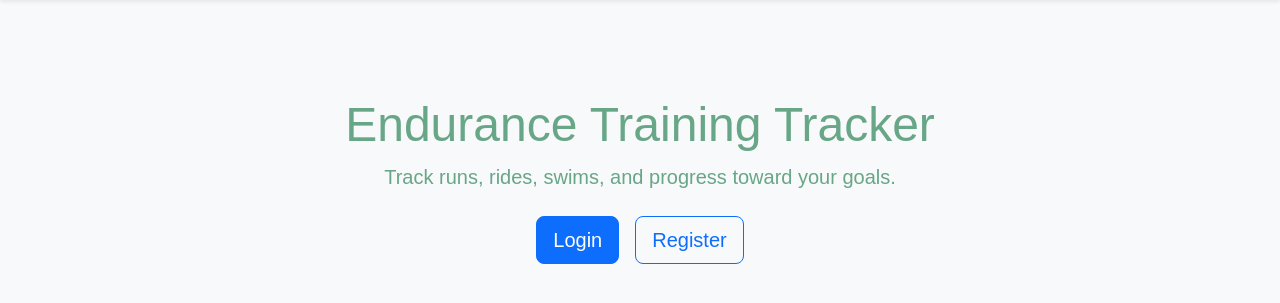
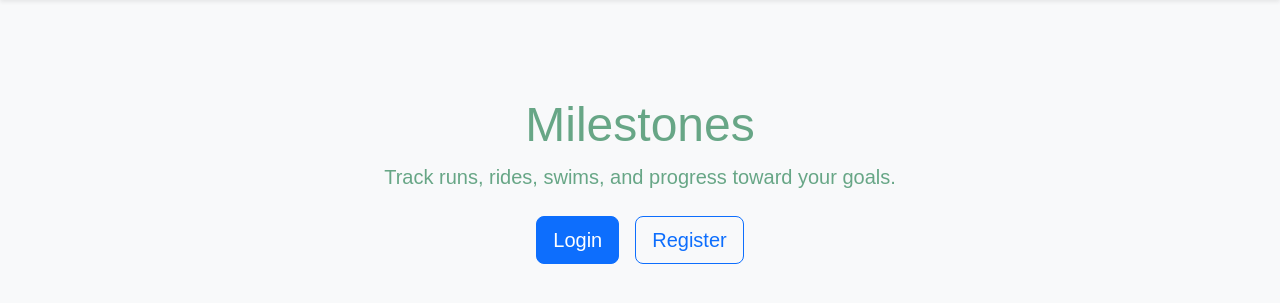
Before and after one commit to Quemmons/Endurance-Training-Tracker, a Flask app: template templates/home.html in a window 1280 px wide. Shown: the part 56-359 px from the top of the page. Run offline with Flask 3, Linux system fonts and the light colour scheme; the template is opened without the code that fills it, so the values that code supplies are empty.

Commit message:
Changed it to Milestones

```diff
--- a/templates/activities.html
+++ b/templates/activities.html
@@ -1,5 +1,5 @@
 {% extends 'base.html' %}
-{% block title %}Activities – Endurance Tracker{% endblock %}
+{% block title %}Activities – Milestones{% endblock %}
 {% block content %}
 <div class="d-flex align-items-center justify-content-between mb-3">
   <div>
--- a/templates/activity_form.html
+++ b/templates/activity_form.html
@@ -1,5 +1,5 @@
 {% extends 'base.html' %}
-{% block title %}{{ action }} Activity – Endurance Tracker{% endblock %}
+{% block title %}{{ action }} Activity – Milestones{% endblock %}
 {% block content %}
 <div class="row justify-content-center">
   <div class="col-md-8">
--- a/templates/dashboard.html
+++ b/templates/dashboard.html
@@ -1,5 +1,5 @@
 {% extends 'base.html' %}
-{% block title %}Dashboard – Endurance Tracker{% endblock %}
+{% block title %}Dashboard – Milestones{% endblock %}
 {% block content %}
 <div class="mb-4">
   <h1 class="h2">Hello, {{ session.username }}.</h1>
--- a/templates/goal_form.html
+++ b/templates/goal_form.html
@@ -1,5 +1,5 @@
 {% extends 'base.html' %}
-{% block title %}{{ action }} Goal – Endurance Tracker{% endblock %}
+{% block title %}{{ action }} Goal – Milestones{% endblock %}
 {% block content %}
 <div class="row justify-content-center">
   <div class="col-md-8">
--- a/templates/goals.html
+++ b/templates/goals.html
@@ -1,5 +1,5 @@
 {% extends 'base.html' %}
-{% block title %}Goals – Endurance Tracker{% endblock %}
+{% block title %}Goals – Milestones{% endblock %}
 {% block content %}
 <div class="d-flex align-items-center justify-content-between mb-3">
   <div>
--- a/templates/home.html
+++ b/templates/home.html
@@ -1,8 +1,8 @@
 {% extends 'base.html' %}
-{% block title %}Welcome – Endurance Tracker{% endblock %}
+{% block title %}Welcome – Milestones{% endblock %}
 {% block content %}
 <div class="text-center py-5">
-  <h1 class="display-5">Endurance Training Tracker</h1>
+  <h1 class="display-5">Milestones</h1>
   <p class="lead">Track runs, rides, swims, and progress toward your goals.</p>
   <div class="d-flex justify-content-center gap-3 mt-4">
     <a class="btn btn-primary btn-lg" href="{{ url_for('login') }}">Login</a>
--- a/templates/login.html
+++ b/templates/login.html
@@ -1,5 +1,5 @@
 {% extends 'base.html' %}
-{% block title %}Login – Endurance Tracker{% endblock %}
+{% block title %}Login – Milestones{% endblock %}
 {% block content %}
 <div class="row justify-content-center">
   <div class="col-md-6">
--- a/templates/profile.html
+++ b/templates/profile.html
@@ -1,5 +1,5 @@
 {% extends 'base.html' %}
-{% block title %}Profile – Endurance Tracker{% endblock %}
+{% block title %}Profile – Milestones{% endblock %}
 {% block content %}
 <div class="row justify-content-center">
   <div class="col-md-8">
--- a/templates/register.html
+++ b/templates/register.html
@@ -1,5 +1,5 @@
 {% extends 'base.html' %}
-{% block title %}Register – Endurance Tracker{% endblock %}
+{% block title %}Register – Milestones{% endblock %}
 {% block content %}
 <div class="row justify-content-center">
   <div class="col-md-6">
```
